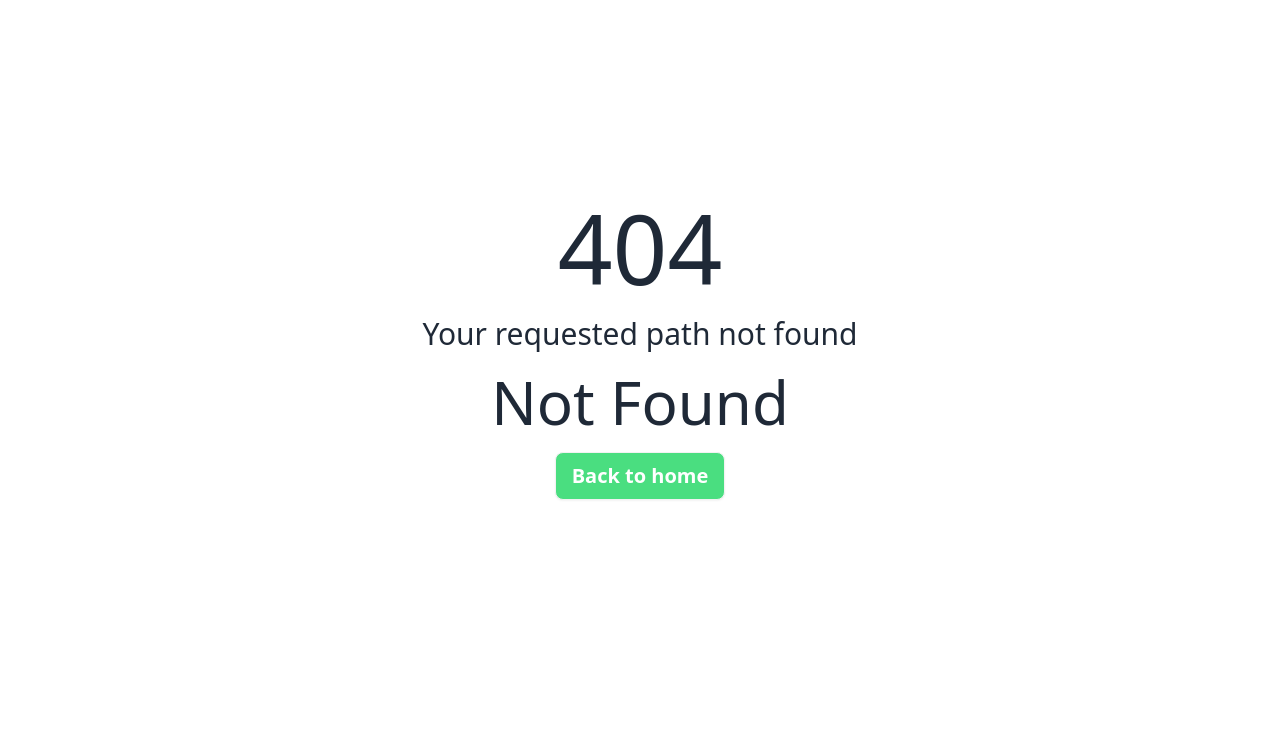
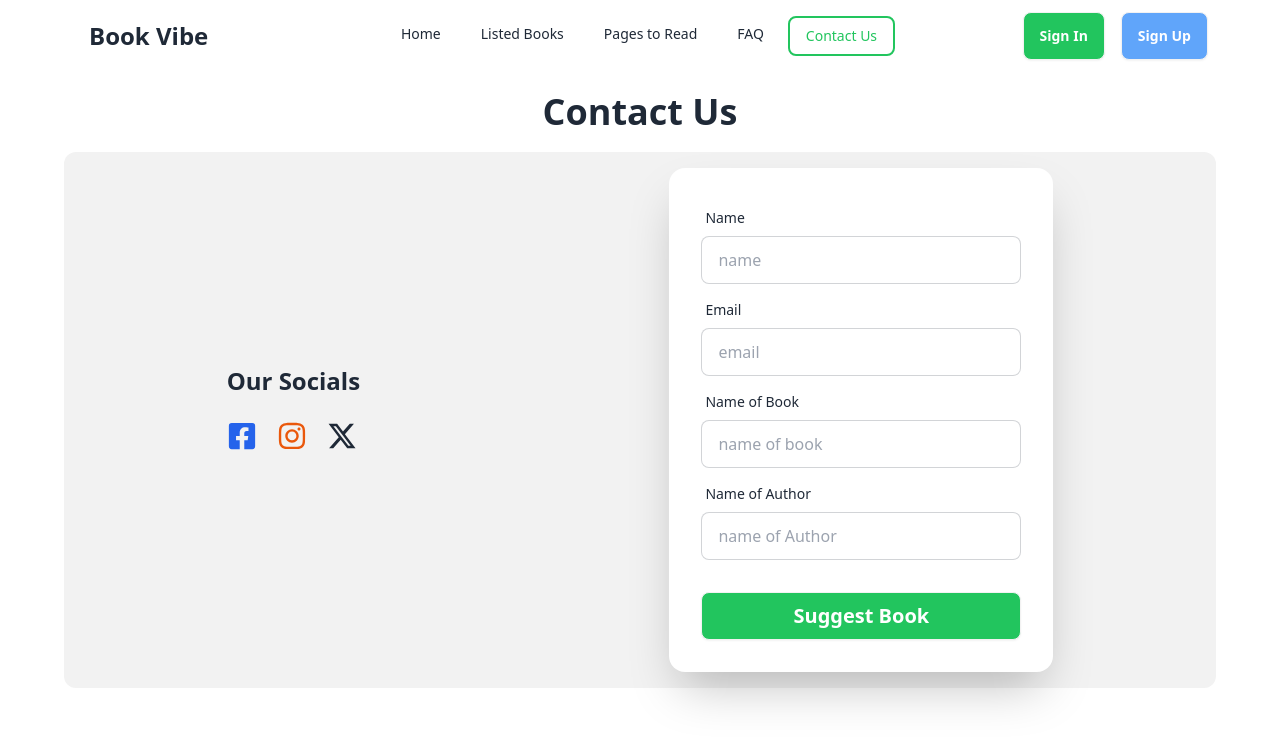
Before and after one commit to nazmul37290/book-vibe, a React (Vite) app: page /contactUs in a window 1280 px wide. Before the commit this address had no page. Shown: the top 744 px of the page. Built offline with nearby package versions, Linux system fonts and the light colour scheme.

Commit message:
added two routes

```diff
--- a/package.json
+++ b/package.json
@@ -10,6 +10,7 @@
     "preview": "vite preview"
   },
   "dependencies": {
+    "@material-tailwind/react": "^2.1.9",
     "localforage": "^1.10.0",
     "match-sorter": "^6.3.4",
     "react": "^18.2.0",
--- a/src/components/Faq/Faq.jsx
+++ b/src/components/Faq/Faq.jsx
@@ -1,7 +1,45 @@
 const Faq = () => {
   return (
     <div>
-      <h1>faq here</h1>
+      <h1 className="text-4xl font-bold text-center my-5 ">FAQ</h1>
+      <div className="flex flex-col gap-4">
+        <div className="collapse collapse-arrow bg-base-200">
+          <input type="radio" name="my-accordion-2" defaultChecked />
+          <div className="collapse-title text-xl font-medium">
+            Can I browse books on the website without registering?
+          </div>
+          <div className="collapse-content">
+            <p>Yes, You can browse books on the website without registering</p>
+          </div>
+        </div>
+        <div className="collapse collapse-arrow bg-base-200">
+          <input type="radio" name="my-accordion-2" />
+          <div className="collapse-title text-xl font-medium">
+            Can I suggest a book to be added to the website?
+          </div>
+          <div className="collapse-content">
+            <p>Yes, You can suggest books through our contact</p>
+          </div>
+        </div>
+        <div className="collapse collapse-arrow bg-base-200">
+          <input type="radio" name="my-accordion-2" />
+          <div className="collapse-title text-xl font-medium">
+            How often are new books added to the website?
+          </div>
+          <div className="collapse-content">
+            <p>It updates every month</p>
+          </div>
+        </div>
+        <div className="collapse collapse-arrow bg-base-200">
+          <input type="radio" name="my-accordion-2" />
+          <div className="collapse-title text-xl font-medium">
+            Can I access the website on mobile devices?
+          </div>
+          <div className="collapse-content">
+            <p>Yes, you can</p>
+          </div>
+        </div>
+      </div>
     </div>
   );
 };
--- /dev/null
+++ b/src/components/contactUS/ContactUs.jsx
@@ -0,0 +1,81 @@
+import { FaFacebookSquare, FaInstagram } from "react-icons/fa";
+import { FaXTwitter } from "react-icons/fa6";
+
+const ContactUs = () => {
+  return (
+    <div>
+      <h1 className="text-4xl font-bold text-center my-5 ">Contact Us</h1>
+      <div>
+        <div>
+          <div className="hero bg-base-200 rounded-xl">
+            <div className="hero-content w-full flex-col lg:flex-row justify-around">
+              <div className="text-center lg:text-left">
+                <h1 className="text-2xl font-bold">Our Socials</h1>
+                <div className="py-6 flex gap-5 text-3xl">
+                  <FaFacebookSquare className="text-blue-600" />
+                  <FaInstagram className="text-orange-600" />
+                  <FaXTwitter />
+                </div>
+              </div>
+              <div className="card shrink-0 w-full max-w-sm shadow-2xl bg-base-100">
+                <form className="card-body">
+                  <div className="form-control">
+                    <label className="label">
+                      <span className="label-text">Name</span>
+                    </label>
+                    <input
+                      type="text"
+                      placeholder="name"
+                      className="input input-bordered"
+                      required
+                    />
+                  </div>
+                  <div className="form-control">
+                    <label className="label">
+                      <span className="label-text">Email</span>
+                    </label>
+                    <input
+                      type="email"
+                      placeholder="email"
+                      className="input input-bordered"
+                      required
+                    />
+                  </div>
+                  <div className="form-control">
+                    <label className="label">
+                      <span className="label-text">Name of Book</span>
+                    </label>
+                    <input
+                      type="text"
+                      placeholder="name of book"
+                      className="input input-bordered"
+                      required
+                    />
+                  </div>
+                  <div className="form-control">
+                    <label className="label">
+                      <span className="label-text">Name of Author</span>
+                    </label>
+                    <input
+                      type="text"
+                      placeholder="name of Author"
+                      className="input input-bordered"
+                      required
+                    />
+                  </div>
+                  <div className="form-control mt-6">
+                    <button className="btn bg-green-500 text-xl font-bold text-white">
+                      Suggest Book
+                    </button>
+                  </div>
+                </form>
+              </div>
+            </div>
+          </div>
+        </div>
+      </div>
+    </div>
+  );
+};
+
+export default ContactUs;
--- a/src/components/navbar/Navbar.jsx
+++ b/src/components/navbar/Navbar.jsx
@@ -6,7 +6,7 @@ const Navbar = () => {
     { name: "Listed Books", route: "/listedBooks" },
     { name: "Pages to Read", route: "/pagesToRead" },
     { name: "FAQ", route: "/faq" },
-    { name: "Pages to Read", route: "/pagesToRead" },
+    { name: "Contact Us", route: "/contactUs" },
   ];
   return (
     <div className="navbar bg-base-100">
--- a/src/components/pages to read/PagesToRead.jsx
+++ b/src/components/pages to read/PagesToRead.jsx
@@ -7,6 +7,7 @@ import {
   YAxis,
   CartesianGrid,
   ResponsiveContainer,
+  Tooltip,
 } from "recharts";
 import { getFromLocalStorage } from "../../utils/localStorage";
 import useData from "../../Hooks/useData";
@@ -64,6 +65,7 @@ const PagesToRead = () => {
           <CartesianGrid strokeDasharray="3 3" />
           <XAxis dataKey="name" className="text-sms" />
           <YAxis />
+          <Tooltip></Tooltip>
           <Bar
             dataKey="pages"
             fill="#8884d8"
--- a/src/main.jsx
+++ b/src/main.jsx
@@ -11,6 +11,7 @@ import Home from "./components/Homepage/Home.jsx";
 import BookDetails from "./components/Book details/BookDetails.jsx";
 import ErrorPage from "./components/error page/ErrorPage.jsx";
 import Faq from "./components/Faq/Faq.jsx";
+import ContactUs from "./components/contactUS/ContactUs.jsx";
 const router = createBrowserRouter([
   {
     path: "/",
@@ -37,6 +38,10 @@ const router = createBrowserRouter([
         path: "/faq",
         element: <Faq></Faq>,
       },
+      {
+        path: "/contactUs",
+        element: <ContactUs></ContactUs>,
+      },
     ],
   },
 ]);
--- a/src/utils/localStorage.js
+++ b/src/utils/localStorage.js
@@ -3,7 +3,7 @@ import { toast } from "react-toastify";
 const addToLocalStorage = (section, item) => {
   const previousData = getFromLocalStorage(section);
   if (previousData.includes(item)) {
-    return toast.error("Already added");
+    return toast.error("It's already been added");
   }
 
   const newData = [...previousData, item];
```
Also changed, not shown: 1 other file (tests, documents, lock files or other folders).
